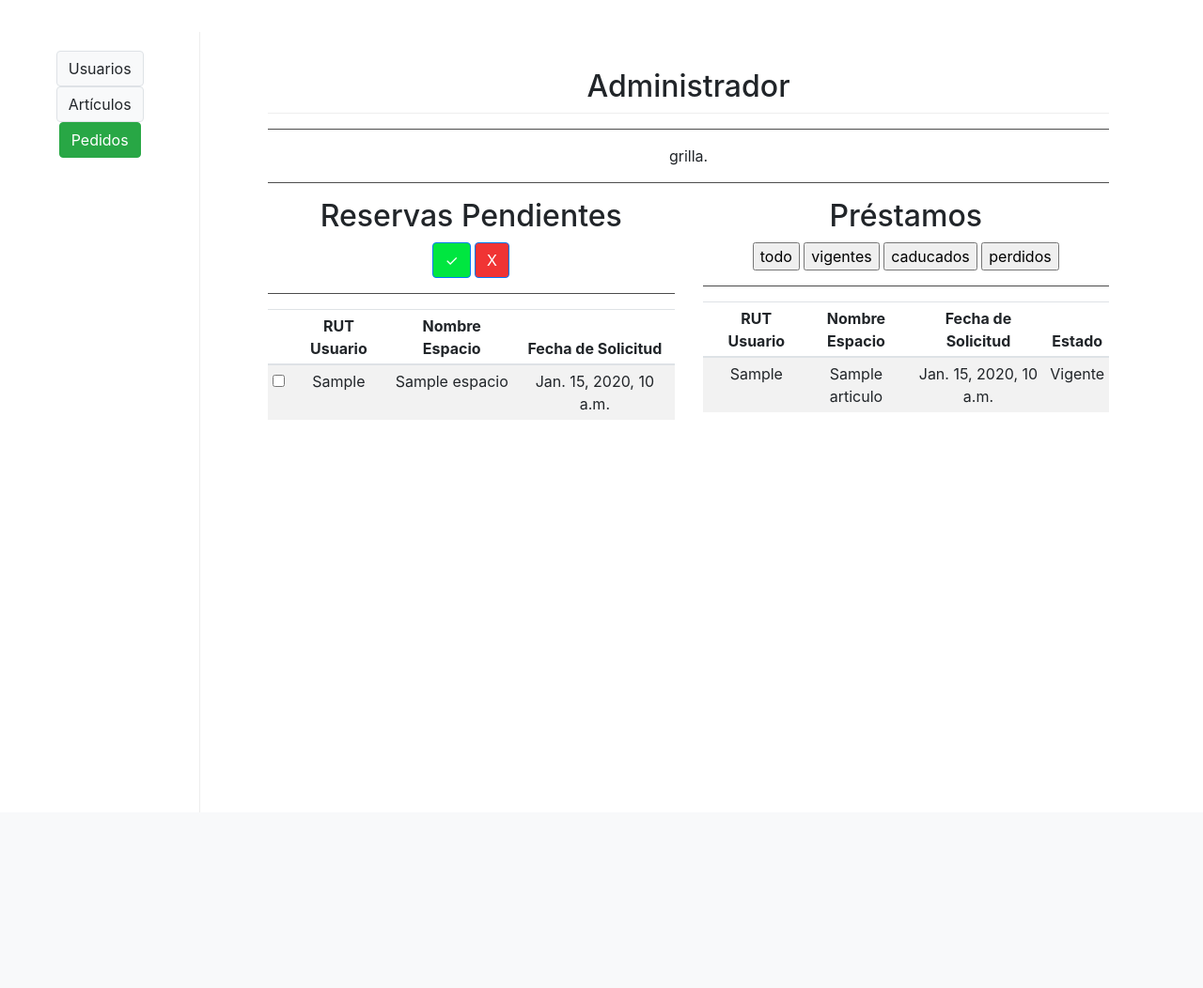
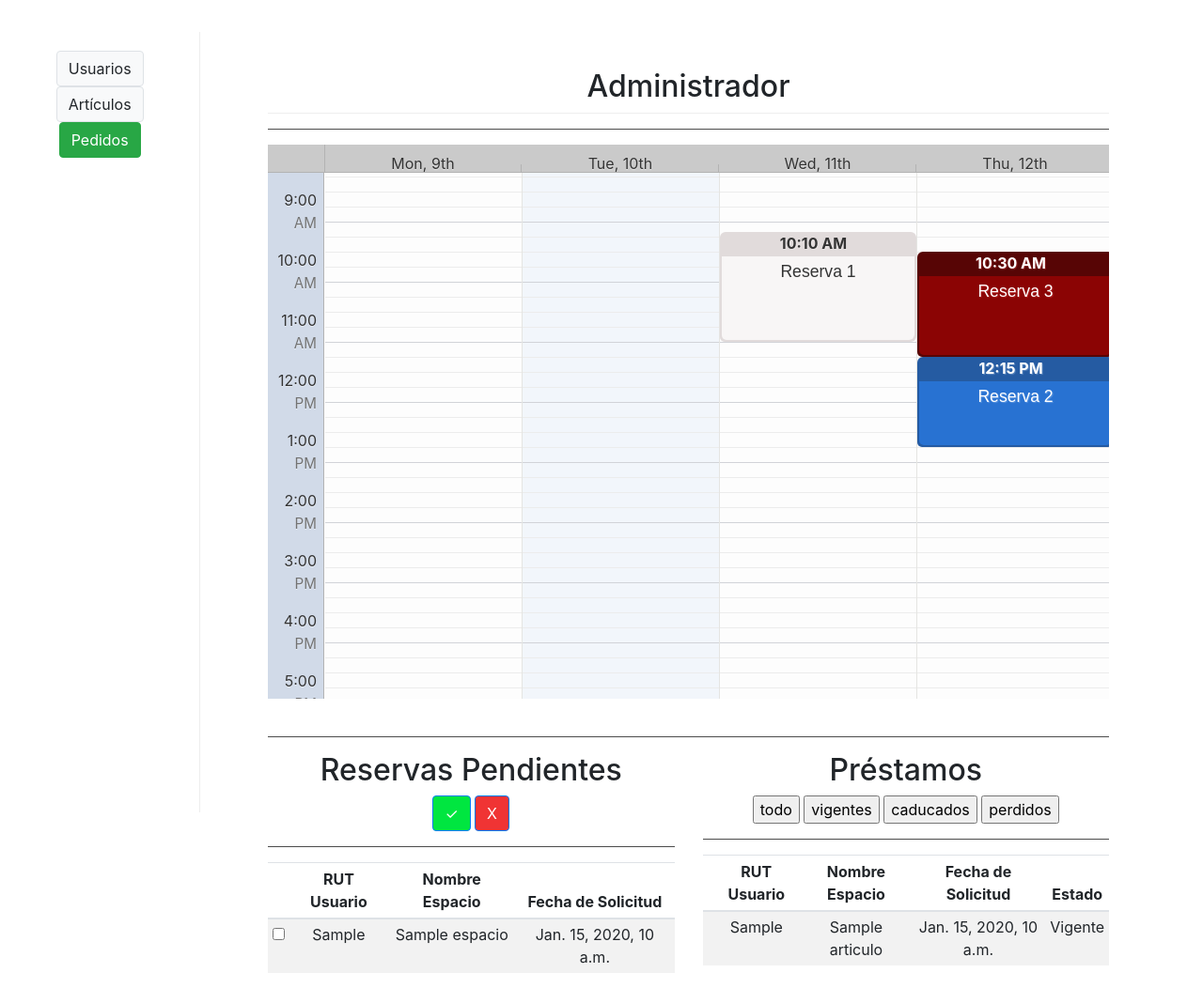
Before and after one commit to DCC-CC4401/2018-1-Soft-Where, a Django app: page / in a window 1280 px wide. Shown: the part 117-1169 px from the top of the page at 94% size. Before the commit the page ends 554 px from the top, so only its background shows below. Run offline with Django 3.2, Linux system fonts and the light colour scheme; a user stored in the database is signed in; tables that the repository leaves empty hold one stand-in row (values such as "Sample post"); some libraries are stand-ins or nearby versions.

Commit message:
grilla en landing admin

```diff
--- a/app/templates/adminlanding.html
+++ b/app/templates/adminlanding.html
@@ -111,14 +111,24 @@
         .sidebar .nav-link {
           border-radius: 0;
         }
-
+        /* importante para que la grilla funcione, variables puden variar */
+        .grilla-container {
+            position: relative;
+            height: 60vh;
+        }
+        .tab-content {
+            position: relative;
+        }
+        .main-row {
+            position: relative;
+        }
     </style>
 {% endblock %}
 
 {% block cuerpo %}
 
     <div class="container-fluid">
-        <div class="row justify-content-center mt-4">
+        <div class="row main-row justify-content-center mt-4">
             <div class="container" style="text-align: center">
                 <div class="col-2 sidebar">
                 <ul class="nav " id="myTab" role="tablist">
@@ -285,7 +295,9 @@
                         </div>
                     </div>
                     <div class="tab-pane fade show active" id="pedidos" role="tabpanel" aria-labelledby="pedidos-tab">
-                        grilla.
+                        <div class="container grilla-container">
+                            {% include 'grilla.html' %}
+                        </div>
                         <br>
                         <hr>
                         <div class="row">
--- a/app/templates/grilla.html
+++ b/app/templates/grilla.html
@@ -4,22 +4,28 @@
 <script src="{% static "app/calendar/jquery.calendar.js" %}"></script>
 <script>
     $(document).ready(function() {
+        function monday() {
+            let date = new Date();
+            let day = date.getDay(),
+                diff = date.getDate() - day + (day == 0 ? -6:1);
+            return new Date(date.setDate(diff));
+        }
         $('#calendar').cal({
             events: [
                 {
                     uid: 1,
-                    begins: $.cal.date().addDays(2).format('Y-m-d') + ' 10:10:00',
-                    ends: $.cal.date().addDays(2).format('Y-m-d') + ' 12:00:00',
+                    begins: $.cal.date().addDays(1).format('Y-m-d') + ' 10:10:00',
+                    ends: $.cal.date().addDays(1).format('Y-m-d') + ' 12:00:00',
                     color: '#dddddd',
-                    resource: '90',
-                    title: 'Done'
+                    resource: '16',
+                    notes: 'Reserva 1'
                 },
                 {
                     uid: 2,
                     begins: $.cal.date().addDays(2).format('Y-m-d') + ' 12:15:00',
                     ends: $.cal.date().addDays(2).format('Y-m-d') + ' 13:45:00',
                     resource: '16',
-                    notes: 'Keepin\' it real…\n\nMan.'
+                    notes: 'Reserva 2'
                 },
                 {
                     uid: 3,
@@ -27,33 +33,8 @@
                     ends: $.cal.date().addDays(2).format('Y-m-d') + ' 12:15:00',
                     color: 'rgb( 90, 0, 0 )',
                     resource: '16',
-                    notes: 'The cake is a lie.'
+                    notes: 'Reserva 3'
                 },
-                {
-                    uid: 4,
-                    begins: $.cal.date().addDays(3).format('Y-m-d') + ' 14:15:00',
-                    ends: $.cal.date().addDays(3).format('Y-m-d') + ' 16:30:00',
-                    resource: '17',
-                    notes: 'An <example> event…'
-                },
-                {
-                    uid: 5,
-                    begins: $.cal.date().addDays(4).format('Y-m-d') + ' 11:30:00',
-                    ends: $.cal.date().addDays(4).format('Y-m-d') + ' 12:30:00',
-                    color: '#990066',
-                    notes: 'The big game'
-                },
-                {
-                    uid: 6,
-                    begins: $.cal.date().addDays(0).format('Y-m-d') + ' 12:30:00',
-                    ends: $.cal.date().addDays(2).format('Y-m-d') + ' 8:45:00',
-                    resource: '17',
-                    notes: 'Good-O'
-                },
-                /*{
-                    uid: 7,
-                    begins:
-                },*/
             ],
             daytimestart: '08:30:00',
             daytimeend: '18:30:00',
@@ -64,6 +45,7 @@
             minheight: 16,
             minwidth: 210,
             daystodisplay : 5,
+            startdate: monday(),
         });
     });
 </script>
```
